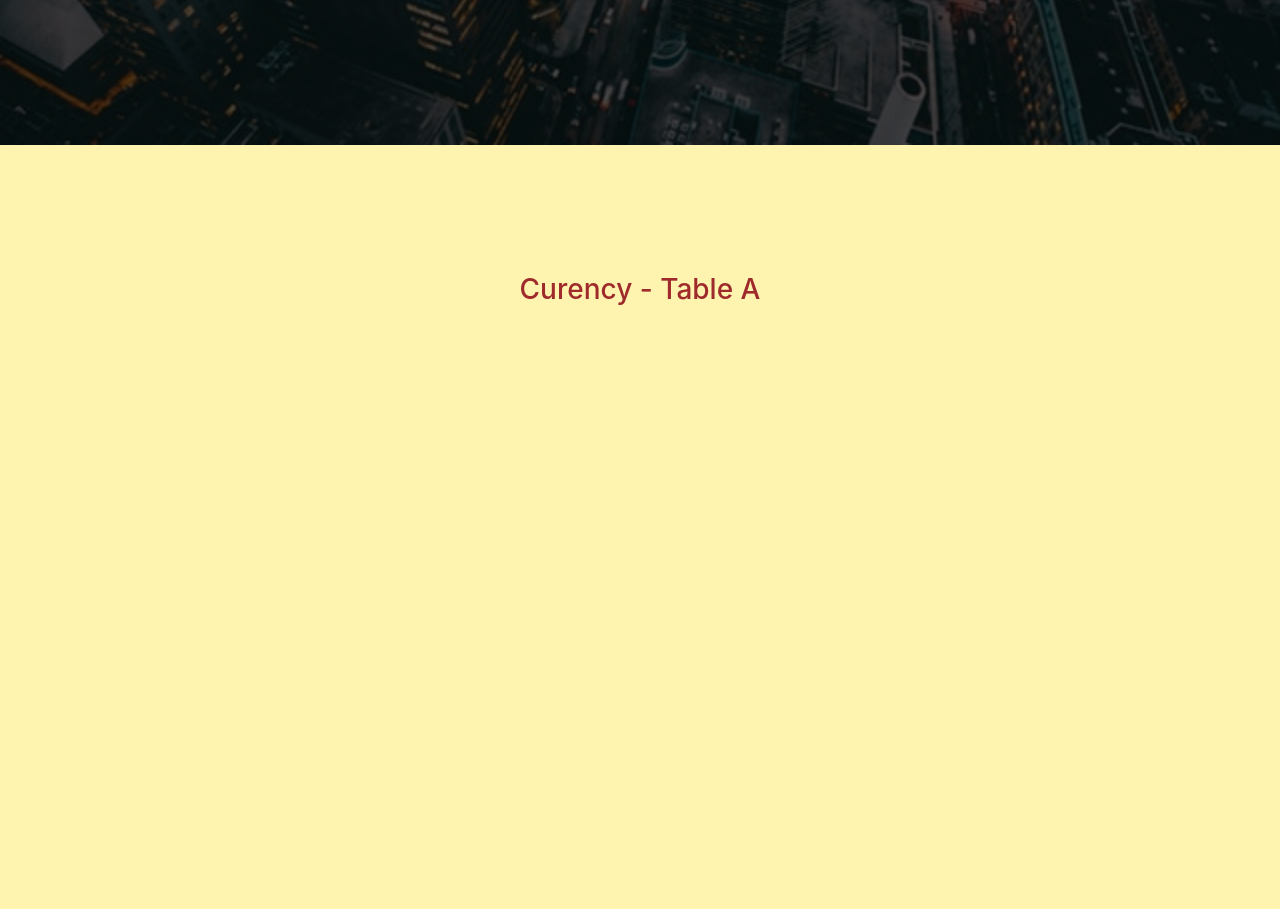
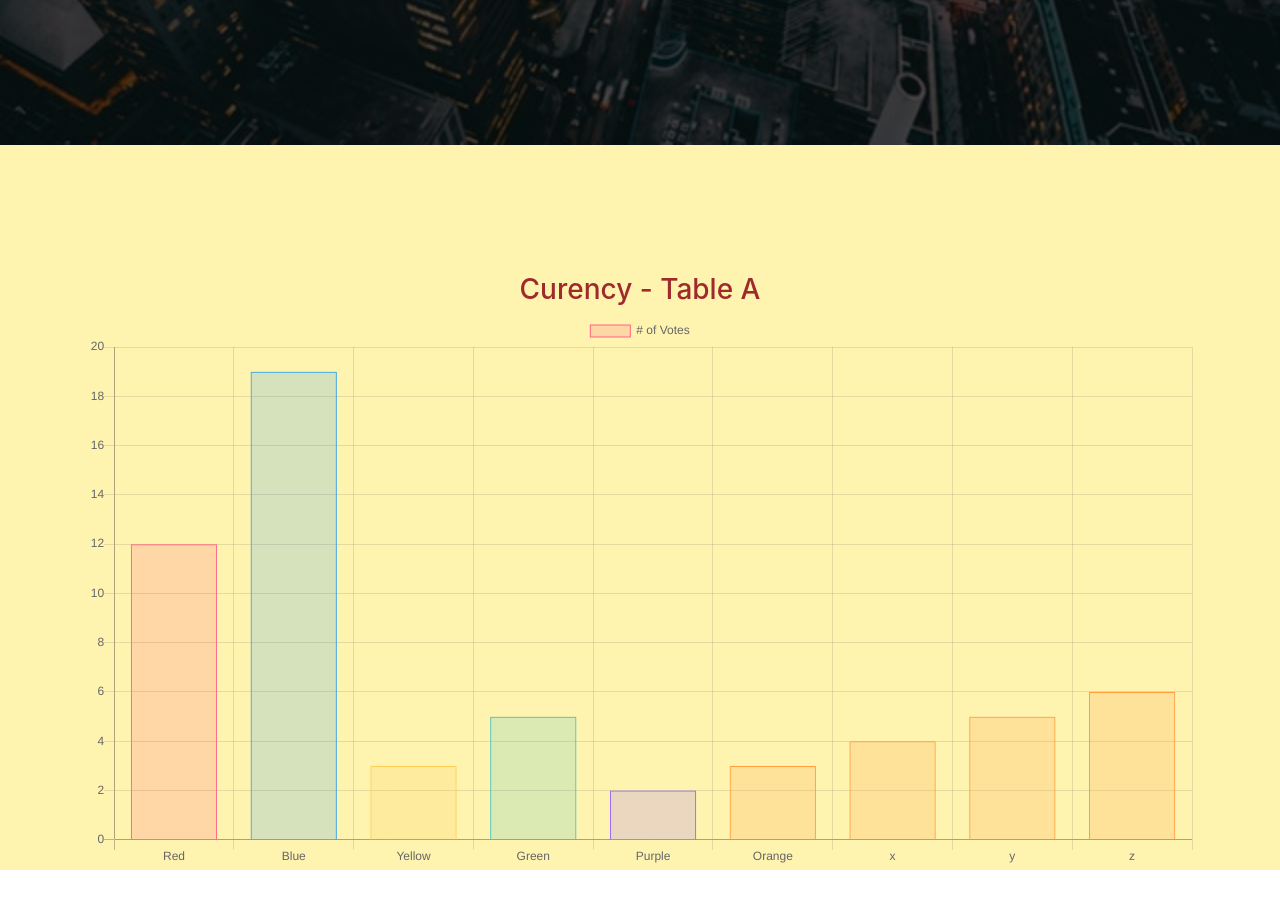
Before and after one commit to mateuszlubianka1993/currency-app, a website built with webpack: page dist/index.html in a window 1280 px wide. Shown: the part 655-1564 px from the top of the page. After the commit the page ends 1525 px from the top, so only its background shows below. Built offline with nearby package versions, Linux system fonts and the light colour scheme.

Commit message:
Add example chart in currency section

```diff
--- a/src/index.js
+++ b/src/index.js
@@ -1,4 +1,5 @@
 import 'bootstrap';
 import './css/styles.css';
 import './scss/style.scss';
+import Chart from 'chart.js';
 import './js/app';
--- a/src/js/app.js
+++ b/src/js/app.js
@@ -1,6 +1,50 @@
 $(document).ready(function () {
 
     // getTableA();
+    var ctx = document.getElementById('myChart').getContext('2d');
+    var ctx = document.getElementById('myChart');
+var myChart = new Chart(ctx, {
+    type: 'bar',
+    data: {
+        labels: ['Red', 'Blue', 'Yellow', 'Green', 'Purple', 'Orange', 'x', 'y', 'z'],
+        datasets: [{
+            label: '# of Votes',
+            data: [12, 19, 3, 5, 2, 3, 4, 5,6],
+            backgroundColor: [
+                'rgba(255, 99, 132, 0.2)',
+                'rgba(54, 162, 235, 0.2)',
+                'rgba(255, 206, 86, 0.2)',
+                'rgba(75, 192, 192, 0.2)',
+                'rgba(153, 102, 255, 0.2)',
+                'rgba(255, 159, 64, 0.2)',
+                'rgba(255, 159, 64, 0.2)',
+                'rgba(255, 159, 64, 0.2)',
+                'rgba(255, 159, 64, 0.2)'
+            ],
+            borderColor: [
+                'rgba(255, 99, 132, 1)',
+                'rgba(54, 162, 235, 1)',
+                'rgba(255, 206, 86, 1)',
+                'rgba(75, 192, 192, 1)',
+                'rgba(153, 102, 255, 1)',
+                'rgba(255, 159, 64, 1)',
+                'rgba(255, 159, 64, 1)',
+                'rgba(255, 159, 64, 1)',
+                'rgba(255, 159, 64, 1)'
+            ],
+            borderWidth: 1
+        }]
+    },
+    options: {
+        scales: {
+            yAxes: [{
+                ticks: {
+                    beginAtZero: true
+                }
+            }]
+        }
+    }
+});
 });
 
 function getTableA() {
--- a/src/scss/style.scss
+++ b/src/scss/style.scss
@@ -81,7 +81,7 @@ body {
     }
 
     .currency-section {
-        height: 100vh;
+        // min-height: 100vh;
         background-color: $tertiary-color;
     }
 
```
Also changed, not shown: dist/index.html.
